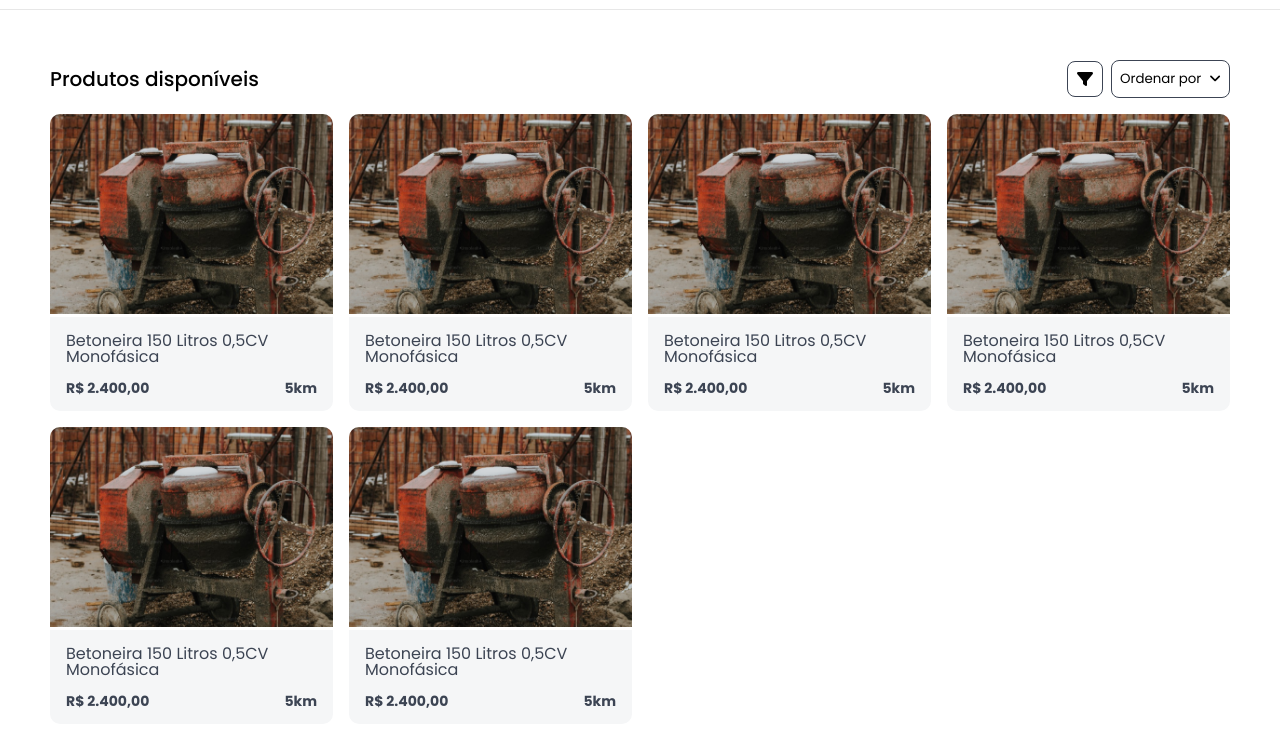
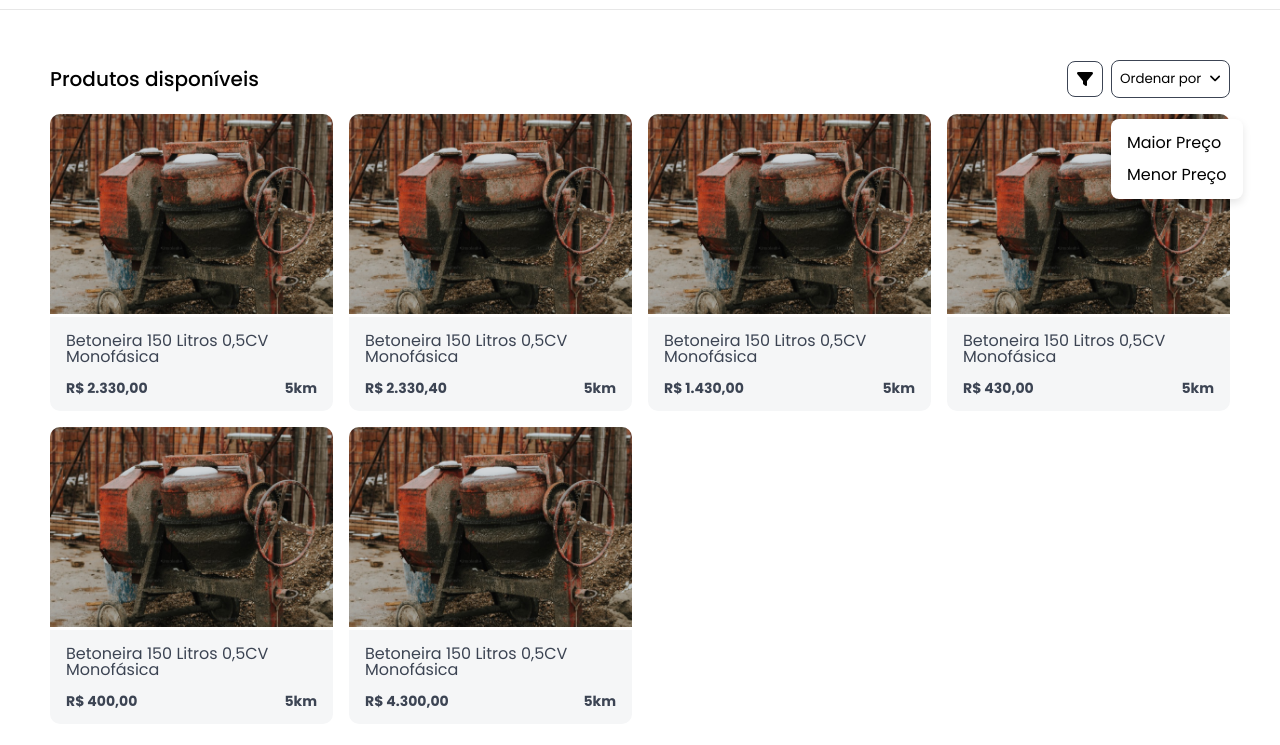
Before and after one commit to Carne-Seca-Faculdade/faca-voce-mesmo, a website built with Vite: page src/views/products.html in a window 1280 px wide. Both pictures are taken after a click on the button "Ordenar por". Shown: the part 55-800 px from the top of the page. Built offline with nearby package versions, Linux system fonts and the light colour scheme; files whose address does not match are found by name.

Commit message:
feat - implementado dropdown de ordenação dos produtos
Ordenando produtos por ordem de preço maior ou menor

```diff
--- a/src/js/products.js
+++ b/src/js/products.js
@@ -1,6 +1,6 @@
 const filterModalButton = document.querySelector("#filterModalButton");
 const closeFilterModalButton = document.querySelector(
-  "#closeFilterModalButton",
+  "#closeFilterModalButton"
 );
 const filterModal = document.querySelector("#filterModal");
 const filterModalForm = document.querySelector("#filterModalForm");
@@ -25,7 +25,7 @@ function handleFilterModalFormSubmit(event) {
 function loadFilterCategories() {
   console.log("LOAD CATEGORIES CALLED");
   const categoryDropdownFilter = document.querySelectorAll(
-    "#categoryDropdownFilter",
+    "#categoryDropdownFilter"
   );
   const categorySelect = categoryDropdownFilter[1];
   const categoriesList = [
@@ -94,3 +94,60 @@ window.addEventListener("keydown", (event) => {
 window.addEventListener("DOMContentLoaded", () => {
   loadFilterCategories();
 });
+
+function toggleOrderDropdown() {
+  var dropdown = document.getElementById("ordenacao-dropdown");
+  dropdown.classList.toggle("show");
+}
+
+function ordenarProdutos(opcao) {
+  var productsContainer = document.querySelector(".products");
+  var products = Array.from(
+    productsContainer.getElementsByClassName("grid-product")
+  );
+
+  products.sort(function (a, b) {
+    var precoA = parseFloat(
+      a
+        .querySelector(".grid-product__info strong")
+        .innerText.replace(/[^\d,-]/g, "")
+        .replace(",", ".")
+    );
+    var precoB = parseFloat(
+      b
+        .querySelector(".grid-product__info strong")
+        .innerText.replace(/[^\d,-]/g, "")
+        .replace(",", ".")
+    );
+
+    if (opcao === "maior-preco") {
+      return precoB - precoA;
+    } else if (opcao === "menor-preco") {
+      return precoA - precoB;
+    }
+
+    return 0;
+  });
+
+  products.forEach(function (product) {
+    productsContainer.removeChild(product);
+  });
+
+  products.forEach(function (product) {
+    productsContainer.appendChild(product);
+  });
+
+  document.getElementById("ordenacao-dropdown").classList.remove("show");
+}
+
+window.onclick = function (event) {
+  if (!event.target.matches(".order-button")) {
+    var dropdowns = document.getElementsByClassName("dropdown-content");
+    for (var i = 0; i < dropdowns.length; i++) {
+      var openDropdown = dropdowns[i];
+      if (openDropdown.classList.contains("show")) {
+        openDropdown.classList.remove("show");
+      }
+    }
+  }
+};
--- a/src/styles/products.css
+++ b/src/styles/products.css
@@ -80,7 +80,7 @@
   color: var(--textBlack);
 }
 
-.products__filters div {
+.filter-dropdown {
   display: flex;
   align-items: center;
   gap: 0.5rem;
@@ -92,7 +92,7 @@
   font-size: 1rem;
 }
 
-.products__filters div button {
+.filter-dropdown button {
   border: 0.5px solid var(--colorNeutral-300);
   border-radius: 8px;
   padding: 0.5rem;
@@ -103,8 +103,39 @@
   transition: all 0.3s ease-in-out;
 }
 
-.products__filters div button:hover {
+.filter-dropdown button:hover {
   opacity: 0.8;
+}
+
+.order-button {
+  cursor: pointer;
+}
+
+.dropdown-content {
+  display: none;
+  position: absolute;
+  background-color: #fff;
+  box-shadow: 0 4px 8px rgba(0, 0, 0, 0.1);
+  border-radius: 8px;
+  z-index: 1;
+  padding: 0.5rem;
+  top: 230px;
+}
+
+.dropdown-content a {
+  display: block;
+  padding: 0.5rem;
+  color: var(--textBlack);
+  text-decoration: none;
+  transition: background-color 0.3s ease-in-out;
+}
+
+.dropdown-content a:hover {
+  background-color: var(--colorNeutral-100);
+}
+
+.show {
+  display: block;
 }
 
 .products {
--- a/src/views/products.html
+++ b/src/views/products.html
@@ -1,4 +1,4 @@
-<!doctype html>
+<!DOCTYPE html>
 <html lang="pt-BR">
   <head>
     <meta charset="UTF-8" />
@@ -129,7 +129,7 @@
     <main class="main">
       <div class="products__filters">
         <h2>Produtos disponíveis</h2>
-        <div>
+        <div class="filter-dropdown">
           <button
             class="button-icon"
             title="Abrir menu de filtros"
@@ -137,9 +137,19 @@
           >
             <i class="fa-solid fa-filter"></i>
           </button>
-          <button class="filters__order-by-button">
-            Ordenar por <i class="fa-solid fa-angle-down"></i>
-          </button>
+          <div class="dropdown-container">
+            <button class="order-button" onclick="toggleOrderDropdown()">
+              Ordenar por <i class="fa-solid fa-angle-down"></i>
+            </button>
+            <div id="ordenacao-dropdown" class="dropdown-content">
+              <a href="#" onclick="ordenarProdutos('maior-preco')"
+                >Maior Preço</a
+              >
+              <a href="#" onclick="ordenarProdutos('menor-preco')"
+                >Menor Preço</a
+              >
+            </div>
+          </div>
         </div>
       </div>
       <section class="products">
@@ -154,7 +164,7 @@
           <div class="grid-product__info">
             <h3>Betoneira 150 Litros 0,5CV Monofásica</h3>
             <div>
-              <strong>R$ 2.400,00</strong>
+              <strong>R$ 2.330,00</strong>
               <strong>5km</strong>
             </div>
           </div>
@@ -170,7 +180,7 @@
           <div class="grid-product__info">
             <h3>Betoneira 150 Litros 0,5CV Monofásica</h3>
             <div>
-              <span><strong>R$ 2.400,00</strong></span>
+              <span><strong>R$ 2.330,40</strong></span>
               <strong>5km</strong>
             </div>
           </div>
@@ -186,7 +196,7 @@
           <div class="grid-product__info">
             <h3>Betoneira 150 Litros 0,5CV Monofásica</h3>
             <div>
-              <span><strong>R$ 2.400,00</strong></span>
+              <span><strong>R$ 1.430,00</strong></span>
               <strong>5km</strong>
             </div>
           </div>
@@ -202,7 +212,7 @@
           <div class="grid-product__info">
             <h3>Betoneira 150 Litros 0,5CV Monofásica</h3>
             <div>
-              <span><strong>R$ 2.400,00</strong></span>
+              <span><strong>R$ 430,00</strong></span>
               <strong>5km</strong>
             </div>
           </div>
@@ -218,7 +228,7 @@
           <div class="grid-product__info">
             <h3>Betoneira 150 Litros 0,5CV Monofásica</h3>
             <div>
-              <span><strong>R$ 2.400,00</strong></span>
+              <span><strong>R$ 400,00</strong></span>
               <strong>5km</strong>
             </div>
           </div>
@@ -234,7 +244,7 @@
           <div class="grid-product__info">
             <h3>Betoneira 150 Litros 0,5CV Monofásica</h3>
             <div>
-              <span><strong>R$ 2.400,00</strong></span>
+              <span><strong>R$ 4.300,00</strong></span>
               <strong>5km</strong>
             </div>
           </div>
```
